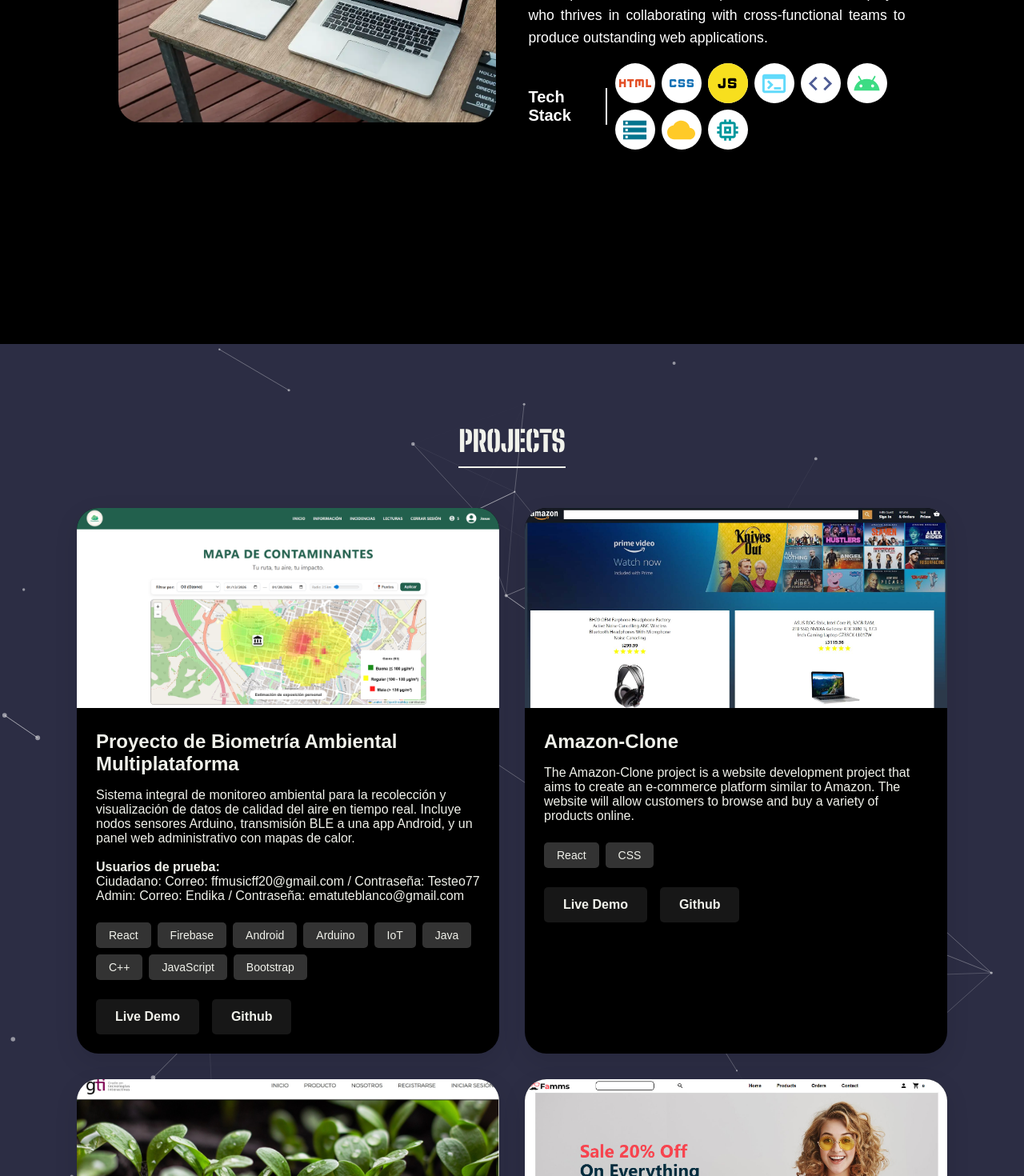
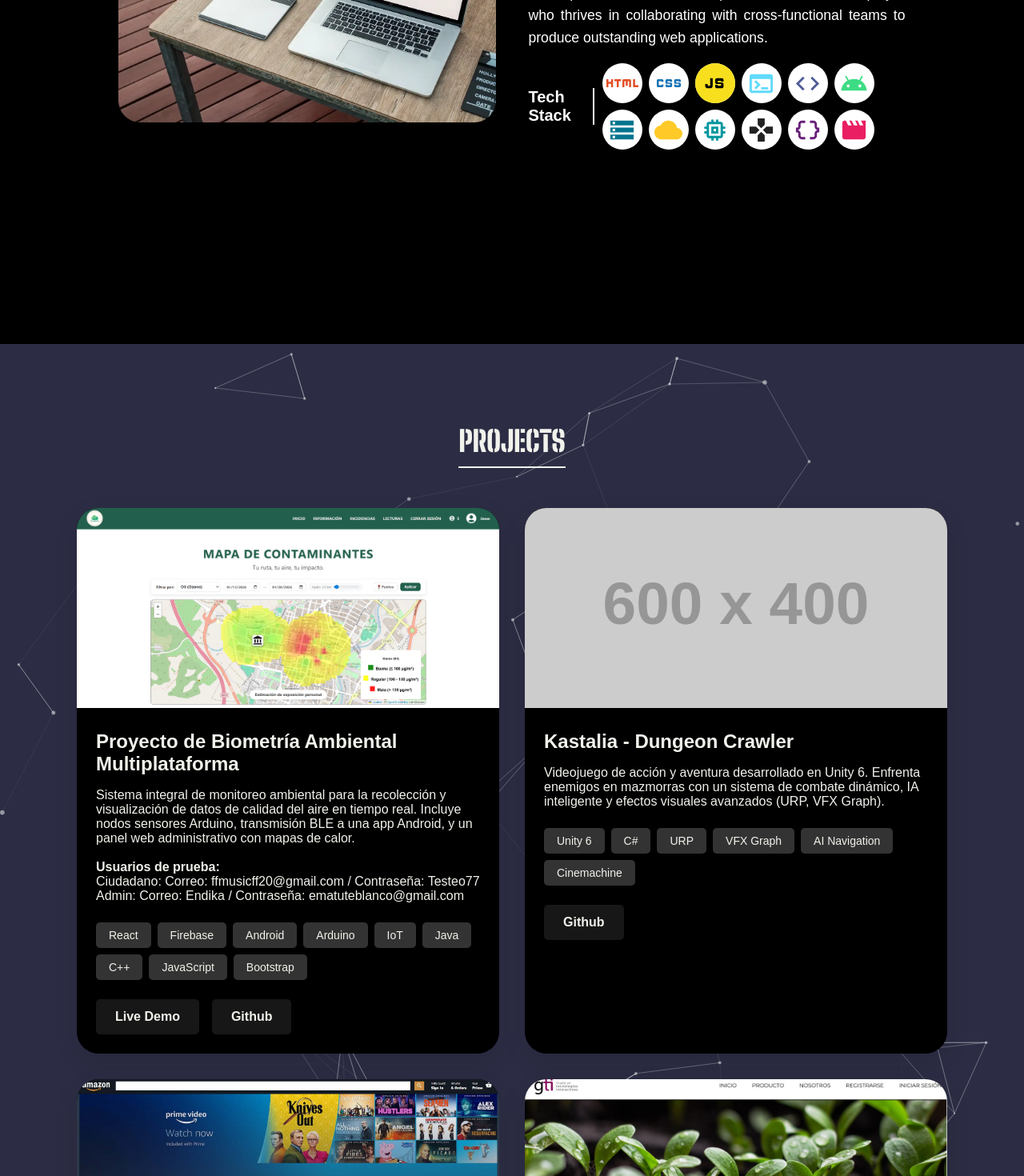
Before and after one commit to JosueBellota/Portafolio_JB, a React (Create React App) app: page / in a window 1280 px wide. Shown: the part 1220-2690 px from the top of the page at 80% size. Built offline with nearby package versions, Linux system fonts and the light colour scheme.

Commit message:
agregando tecnologias de kastalia

```diff
--- a/src/components/AboutUs.js
+++ b/src/components/AboutUs.js
@@ -10,6 +10,9 @@
 import HtmlIcon from '@mui/icons-material/Html';
 import CssIcon from '@mui/icons-material/Css';
 import TerminalIcon from '@mui/icons-material/Terminal';
+import GamepadIcon from '@mui/icons-material/Gamepad';
+import DataObjectIcon from '@mui/icons-material/DataObject';
+import MovieIcon from '@mui/icons-material/Movie';
 
 
 function AboutUs() {
@@ -44,6 +47,9 @@
                             <li><StorageIcon sx={{ fontSize: 35, color: "#00758F" }} /></li>
                             <li><CloudIcon sx={{ fontSize: 35, color: "#FFCA28" }} /></li>
                             <li><MemoryIcon sx={{ fontSize: 35, color: "#00979D" }} /></li>
+                            <li><GamepadIcon sx={{ fontSize: 35, color: "#222" }} /></li>
+                            <li><DataObjectIcon sx={{ fontSize: 35, color: "#68217A" }} /></li>
+                            <li><MovieIcon sx={{ fontSize: 35, color: "#E91E63" }} /></li>
                         </ul>
                     </div>
                 </div>
--- a/src/components/Projects.js
+++ b/src/components/Projects.js
@@ -34,6 +34,14 @@
       image: project14,
       liveDemo: "https://proyectodebiometria.web.app",
       github: "https://github.com/JosueBellota/ProyectoDeBiometria"
+    },
+    {
+      title: "Kastalia - Dungeon Crawler",
+      description: "Videojuego de acción y aventura desarrollado en Unity 6. Enfrenta enemigos en mazmorras con un sistema de combate dinámico, IA inteligente y efectos visuales avanzados (URP, VFX Graph).",
+      stack: ["Unity 6", "C#", "URP", "VFX Graph", "AI Navigation", "Cinemachine"],
+      image: "https://placehold.co/600x400/000000/FFFFFF/png?text=Coming+Soon",
+      liveDemo: null,
+      github: "https://github.com/JosueBellota/Kastalia-Proyecto-Videojuegos-UPV"
     },
     {
       title: "Amazon-Clone",
@@ -205,7 +213,9 @@
                   ))}
                 </div>
                 <div className="project-card__links">
-                  <a href={project.liveDemo} target="_blank" rel="noopener noreferrer" className="btn">Live Demo</a>
+                  {project.liveDemo && (
+                    <a href={project.liveDemo} target="_blank" rel="noopener noreferrer" className="btn">Live Demo</a>
+                  )}
                   <a href={project.github} target="_blank" rel="noopener noreferrer" className="btn">Github</a>
                 </div>
               </div>
```
